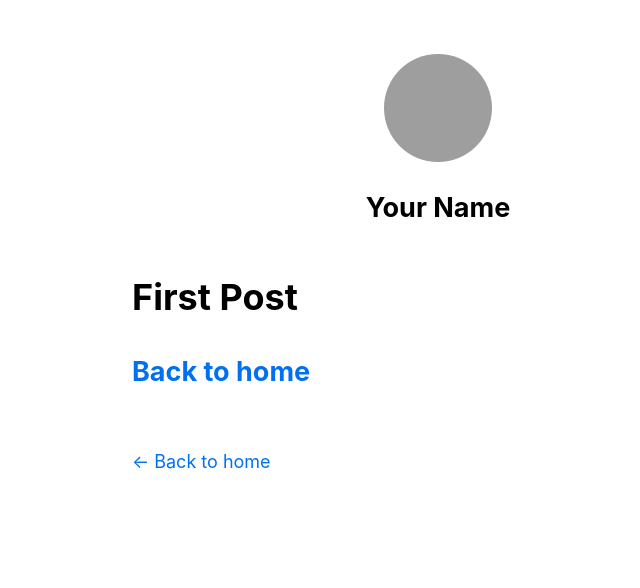
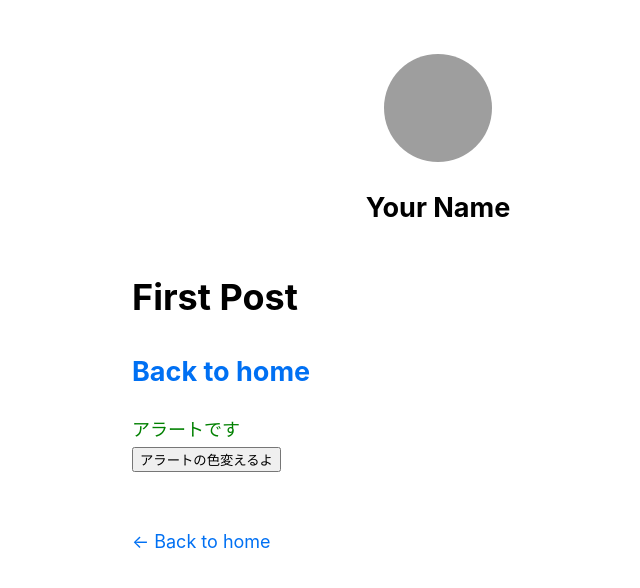
Before and after one commit to kkznch/learn-nextjs-tutorial, a Next.js app: page /posts/first-post in a window 1280 px wide. Shown: the top 588 px of the page, without its empty margins (202-842 px from the left). Built offline with nearby package versions, Linux system fonts and the light colour scheme; grey boxes are pictures that could not be loaded.

Commit message:
classnamesライブラリ入れてアラート実装してみた

```diff
--- /dev/null
+++ b/components/Alert.js
@@ -0,0 +1,15 @@
+import styles from './Alert.module.css'
+import cn from 'classnames'
+
+export default function Alert({ children, type }) {
+  return (
+    <div
+      className={cn({
+        [styles.success]: type === 'success',
+        [styles.error]: type === 'error'
+      })}
+    >
+      {children}
+    </div>
+  )
+}
--- /dev/null
+++ b/components/Alert.module.css
@@ -0,0 +1,6 @@
+.success {
+  color: green;
+}
+.error {
+  color: red;
+}
--- a/package.json
+++ b/package.json
@@ -6,6 +6,7 @@
     "start": "next start"
   },
   "dependencies": {
+    "classnames": "^2.3.1",
     "next": "latest",
     "react": "17.0.2",
     "react-dom": "17.0.2"
--- a/pages/posts/first-post.js
+++ b/pages/posts/first-post.js
@@ -1,8 +1,16 @@
+import { useState } from 'react'
 import Head from 'next/head'
 import Link from 'next/link'
 import Layout from '../../components/layout'
+import Alert from '../../components/Alert'
 
 export default function FirstPost() {
+  const [alertType, setAlertType] = useState('success')
+  const changeAlertType = () => {
+    console.log(alertType)
+    setAlertType(alertType === 'success' ? 'error' : 'success')
+  }
+
   return (
     <Layout>
       <Head>
@@ -14,6 +22,8 @@ export default function FirstPost() {
           <a>Back to home</a>
         </Link>
       </h2>
+      <Alert type={alertType}>アラートです</Alert>
+      <button onClick={changeAlertType}>アラートの色変えるよ</button>
     </Layout>
   )
 }
```
Also changed, not shown: 1 other file (tests, documents, lock files or other folders).
